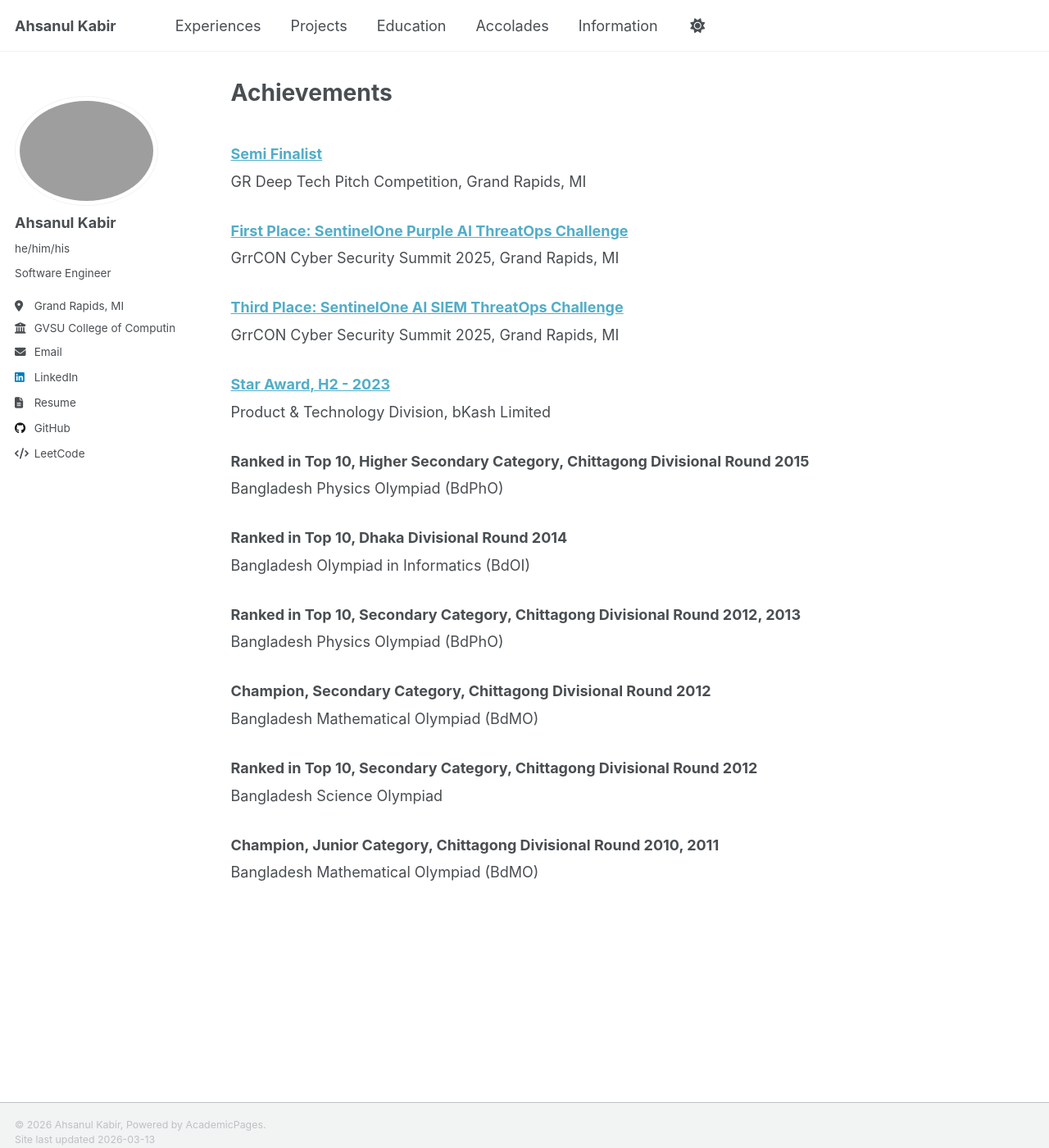
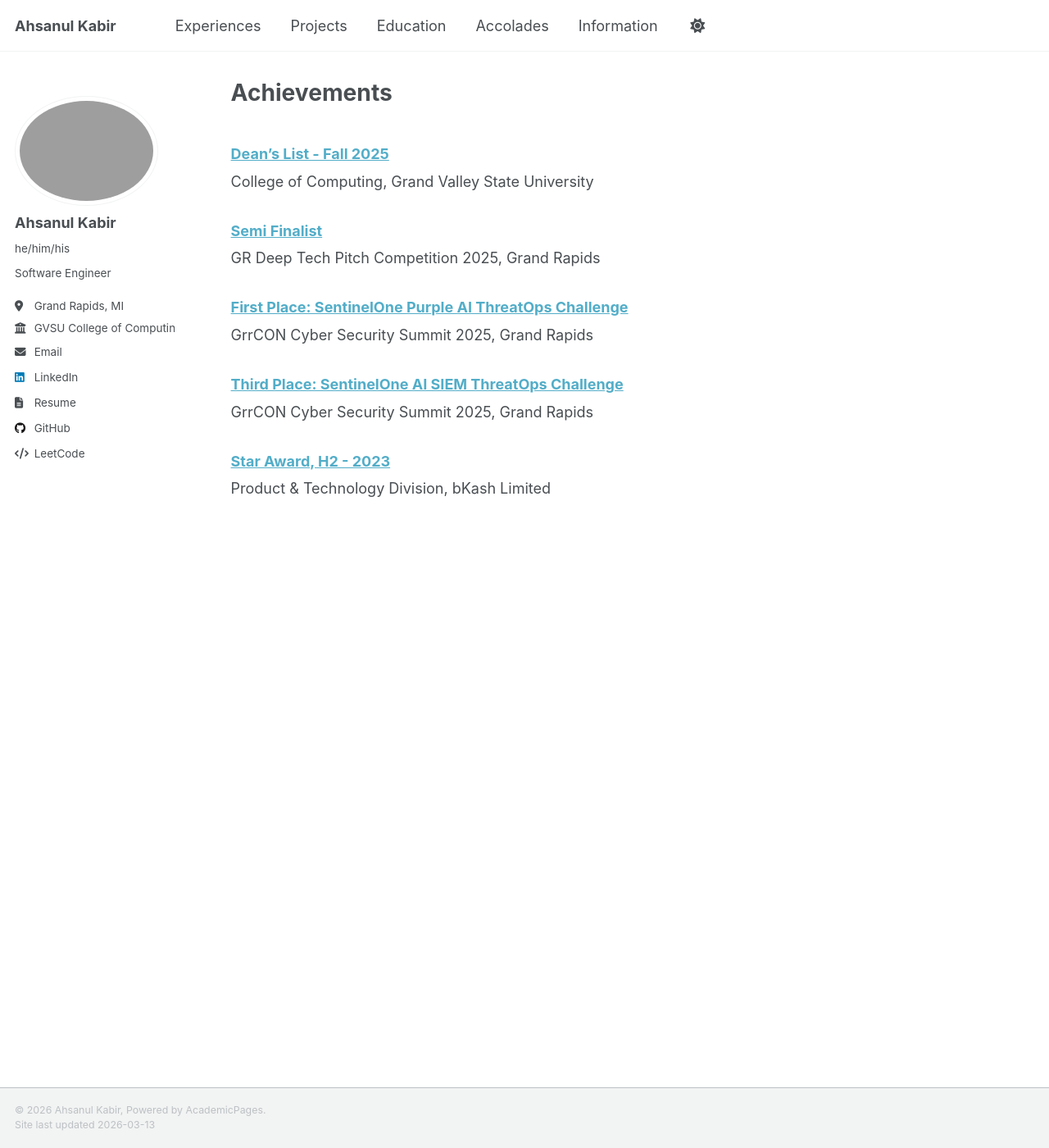
Before and after one commit to kowshid/kowshid.github.io, a Jekyll site: the page built from _pages/accolades.md, in a window 1280 px wide and 1400 px high. Shown: the whole window at 82% size. Built offline with Jekyll 4.4.1, drawn with Linux system fonts in a browser that asks for light colours; a script that is not in the unit is left out.

Commit message:
Add Dean's List Accolade

```diff
--- a/_pages/accolades.md
+++ b/_pages/accolades.md
@@ -7,19 +7,22 @@ redirect_from:
   - /achievements
 ---
 
+### <a href="https://drive.google.com/file/d/1Nvdqdtz_7giY8_TTMw1WjECB04TTQpn5/view" target="_blank" rel="noopener noreferrer">Dean’s List - Fall 2025</a>
+College of Computing, Grand Valley State University
+
 ### <a href="https://drive.google.com/file/d/17GC1MVUB7N_l7D9p-nV9OTRIVljvNTYV/view" target="_blank" rel="noopener noreferrer">Semi Finalist</a>
-GR Deep Tech Pitch Competition, Grand Rapids, MI
+GR Deep Tech Pitch Competition 2025, Grand Rapids
 
 ### <a href="https://www.credly.com/badges/706862fa-ea00-47cd-a40c-a5e19fb13a24/public_url" target="_blank" rel="noopener noreferrer">First Place: SentinelOne Purple AI ThreatOps Challenge</a>
-GrrCON Cyber Security Summit 2025, Grand Rapids, MI
+GrrCON Cyber Security Summit 2025, Grand Rapids
 
 ### <a href="https://www.credly.com/badges/67ef5f8e-7d6a-4f99-8ad6-5fcd691cefa3/public_url" target="_blank" rel="noopener noreferrer">Third Place: SentinelOne AI SIEM ThreatOps Challenge</a>
-GrrCON Cyber Security Summit 2025, Grand Rapids, MI
+GrrCON Cyber Security Summit 2025, Grand Rapids
 
 ### <a href="https://www.linkedin.com/in/kowshid/details/honors/" target="_blank" rel="noopener noreferrer">Star Award, H2 - 2023</a>
 Product & Technology Division, bKash Limited
 
-### Ranked in Top 10, Higher Secondary Category, Chittagong Divisional Round 2015
+<!-- ### Ranked in Top 10, Higher Secondary Category, Chittagong Divisional Round 2015
 Bangladesh Physics Olympiad (BdPhO)
 
 ### Ranked in Top 10, Dhaka Divisional Round 2014
@@ -35,4 +38,4 @@ Bangladesh Mathematical Olympiad (BdMO)
 Bangladesh Science Olympiad
 
 ### Champion, Junior Category, Chittagong Divisional Round 2010, 2011
-Bangladesh Mathematical Olympiad (BdMO)
+Bangladesh Mathematical Olympiad (BdMO) -->
```
